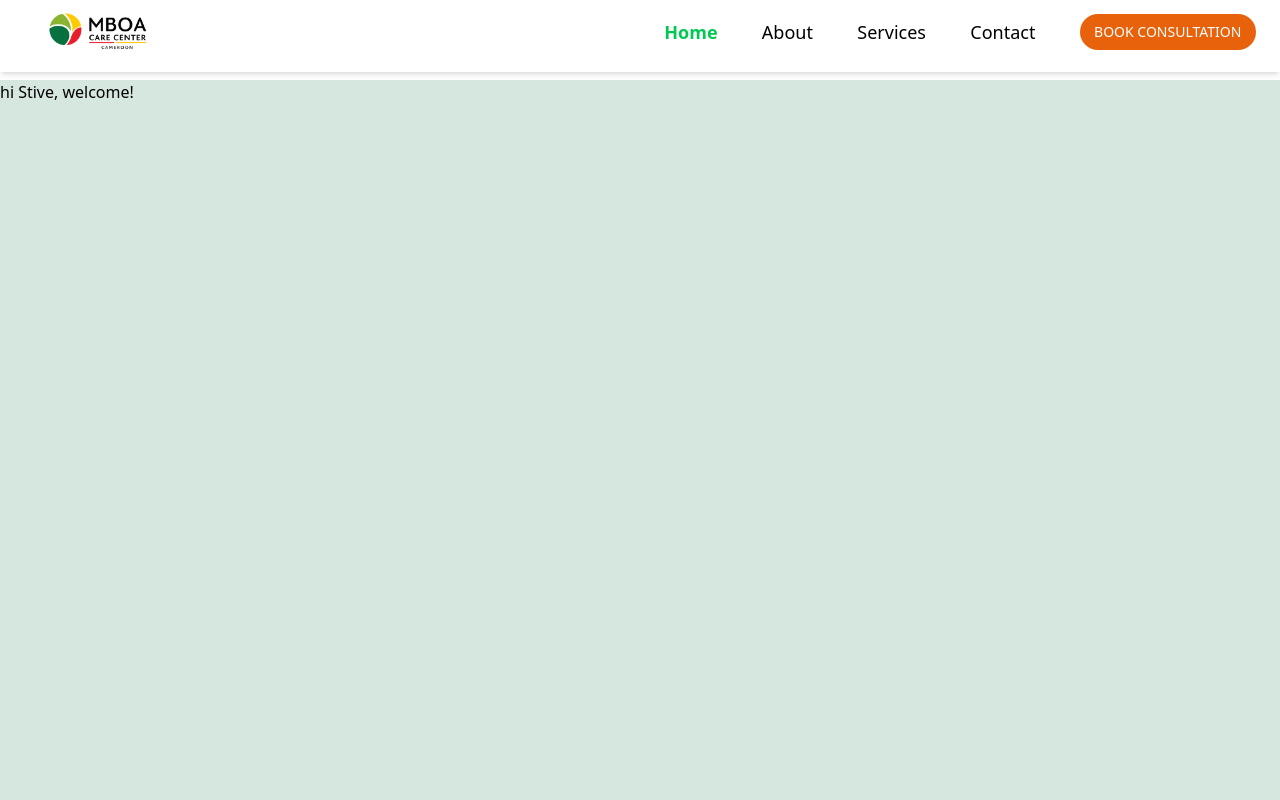
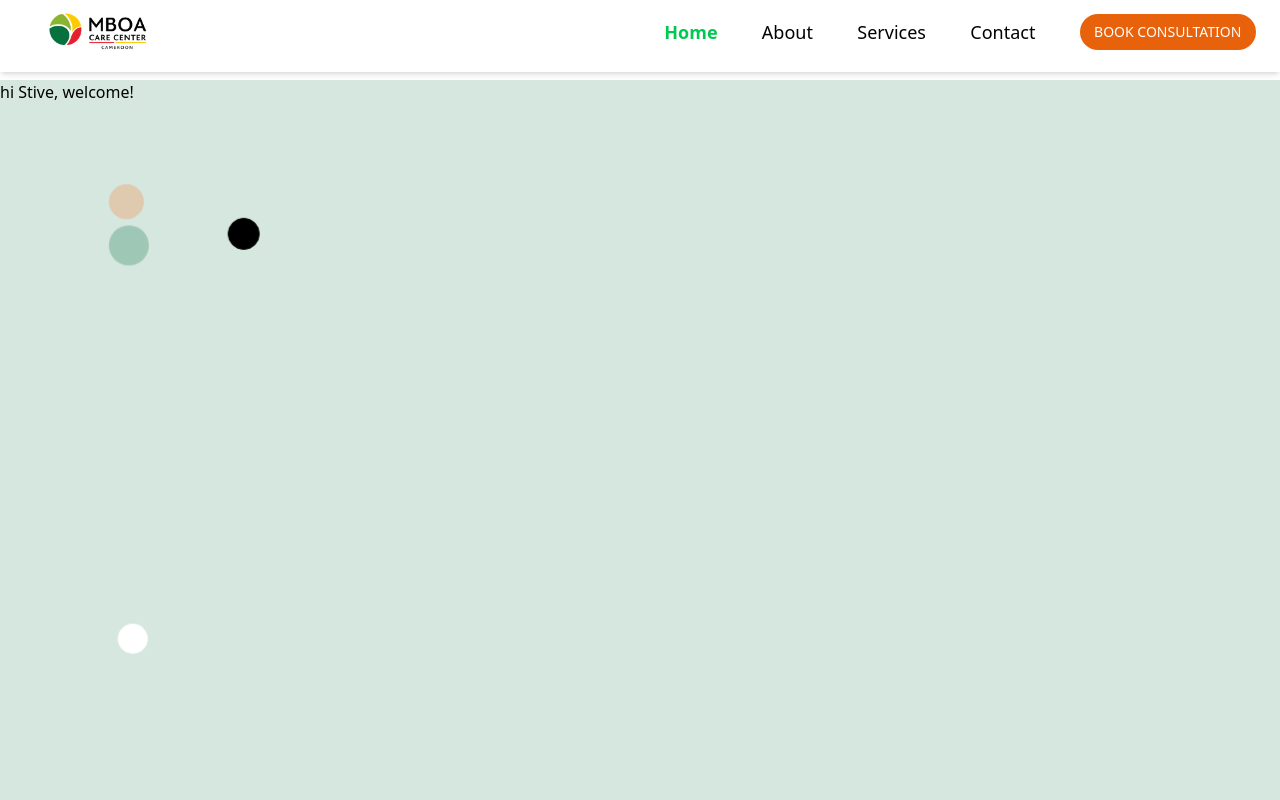
Before and after one commit to TSA7/mboa-care, a React (Vite) app: page / in a window 1280 px wide. Shown: the top 800 px of the page. Built offline with nearby package versions, Linux system fonts and the light colour scheme.

Commit message:
i have done for today

```diff
--- a/src/App.jsx
+++ b/src/App.jsx
@@ -8,7 +8,7 @@ function App() {
     <>
       <Navbar setNavHeight={setNavHeight}/>
       <Home navHeight={navHeight}/>
-      {/* <Footer/> */}
+      <Footer/>
     </>
   )
 }
--- /dev/null
+++ b/src/components/Home/Buble.jsx
@@ -0,0 +1,9 @@
+import React from 'react'
+
+function Buble({color, heigh, width, className}) {
+  return (
+<div className={`w-8 h-8 bg-white rounded-full ${className}`} style={{backgroundColor:color, height:heigh, width}}></div>
+  )
+}
+
+export default Buble
--- a/src/components/Home/Home.jsx
+++ b/src/components/Home/Home.jsx
@@ -1,10 +1,15 @@
 import React from 'react'
 import './home.css'
+import Buble from './Buble'
 
 function Home({navHeight}) {
   return (
     <div style={{backgroundColor:'rgba(214, 231, 223, 1)', height:`calc(100vh - ${navHeight}px)`}} >
       <p>hi Stive, welcome!</p>
+      <div className=' w-8 h-8 bg-black rounded-full border bubleAnimation1'></div>
+      <Buble color='rgba(251, 118, 32, 0.25)' heigh='35px' width='35px' className={'bubleAnimation2'}/>
+      <Buble color='rgba(3, 112, 62, 0.26)' heigh='40px' width='40px' className={'bubleAnimation3'}/>
+    <Buble color='rgba(255, 255, 255, 1)' heigh='30px' width='30px' className={'bubleAnimation4'}/>
     </div>
   )
 }
--- a/src/components/Home/home.css
+++ b/src/components/Home/home.css
@@ -1,3 +1,47 @@
 .heightbody{
     height: calc(100vh - 104px); /* 64px is the navbar height */
 }
+
+.bubleAnimation1{
+    animation: buble1 10s infinite;
+}
+@keyframes buble1 {
+    0% { transform: translate(300px, 0); }
+    25% { transform: translate(100px, 500px); }
+    50% { transform: translate(200px, 100px); }
+    75% { transform: translate(300px, 150px); }
+    100% { transform: translate(400px, 200px); }
+}
+
+.bubleAnimation2{
+    animation: buble2 20s infinite;
+}
+@keyframes buble2 {
+    0% { transform: translate(500px, 200px); }
+    25% { transform: translate(100px, 50px); }
+    50% { transform: translate(200px, 30px); }
+    75% { transform: translate(420px, 150px); }
+    100% { transform: translate(200px, 300px); }
+}
+
+.bubleAnimation3{
+    animation: buble3 20s infinite;
+}
+@keyframes buble3 {
+    0% { transform: translate(50px, 300px); }
+    25% { transform: translate(100px, 50px); }
+    50% { transform: translate(200px, 100px); }
+    75% { transform: translate(500px, 40px); }
+    100% { transform: translate(400px, 200px); }
+}
+
+.bubleAnimation4{
+    animation: buble4 20s infinite;
+}
+@keyframes buble4 {
+    0% { transform: translate(120px, 400px); }
+    25% { transform: translate(100px, 450px); }
+    50% { transform: translate(300px, 30px); }
+    75% { transform: translate(100px, 150px); }
+    100% { transform: translate(40px, 400px); }
+}
--- a/src/components/Navbar/Navbar.jsx
+++ b/src/components/Navbar/Navbar.jsx
@@ -31,12 +31,13 @@ function Navbar({setNavHeight}) {
           <button onClick={()=>{setOpened(!opened);}} className=' pr-3 '>{opened? <CloseIcon/>: <DehazeIcon/>}</button>
         </div>
       </div>
-      {opened &&  <div onClick={()=> setOpened(false)} className=' flex w-full absolute top-20 lg:hidden h-screen border overflow-hidden' style={{backgroundColor:'rgba(0, 0, 0, 0.10)'}}>
-        <div className=' bg-white w-full flex flex-col divide-y divide-gray-300'>
-          {opened && links.map((item, index) => (
-            <button key={index} className={`${index === activeLink ? 'text-green-500 font-semibold':''} cursor-pointer text-lg px-2`} onClick={(e)=>{ e.stopPropagation(); setActiveLink(index); setOpened(false)}}><p>{item}</p></button>
-          ))}
-        </div>
+      {opened &&
+        <div onClick={()=> setOpened(false)} className=' flex w-full absolute z-20 top-20 lg:hidden h-screen  overflow-hidden' style={{backgroundColor:'rgba(0, 0, 0, 0.10)'}}>
+          <div  className=' bg-white h-32 border border-gray-300 w-full flex flex-col divide-y divide-gray-300'>
+            {opened && links.map((item, index) => (
+              <button key={index} className={`${index === activeLink ? 'text-green-500 font-semibold':''} cursor-pointer text-lg px-2`} onClick={(e)=>{ e.stopPropagation(); setActiveLink(index); setOpened(false)}}><p>{item}</p></button>
+            ))}
+          </div>
       </div>}
     </div>
   )
```
